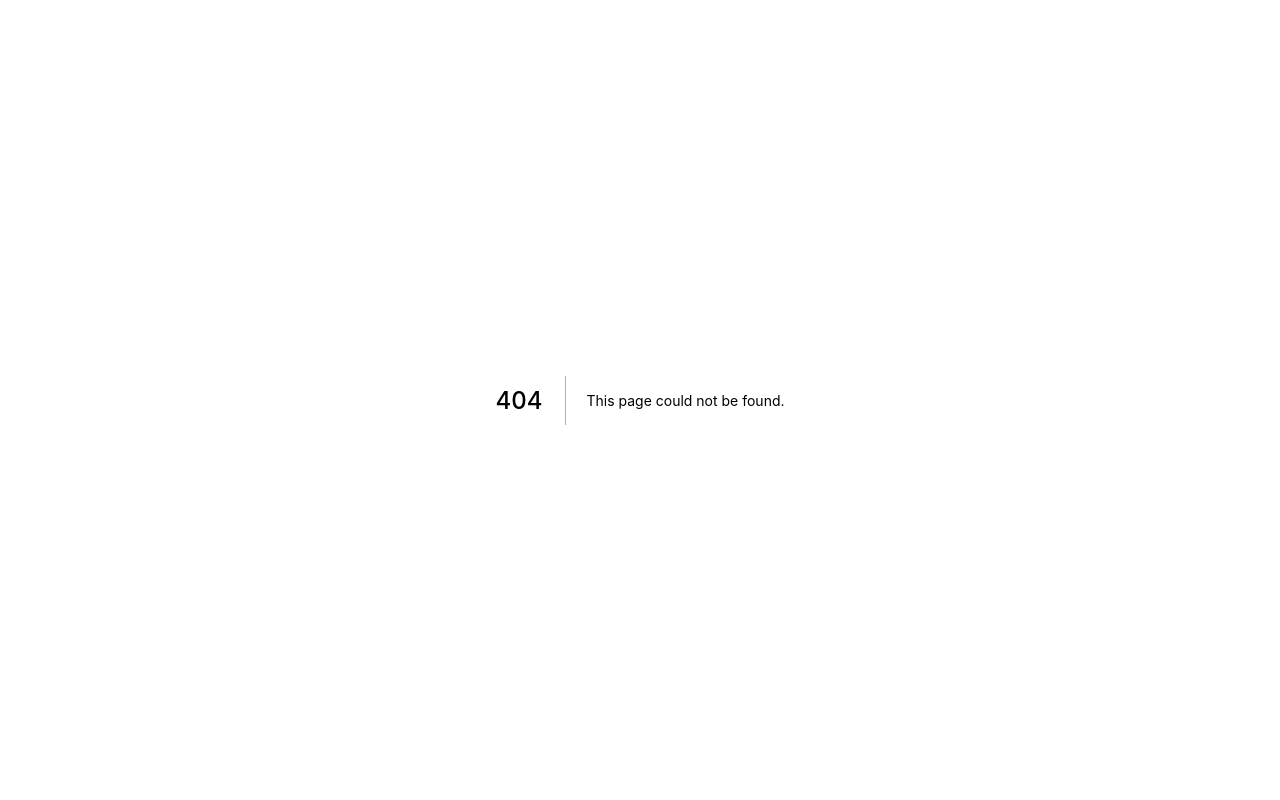
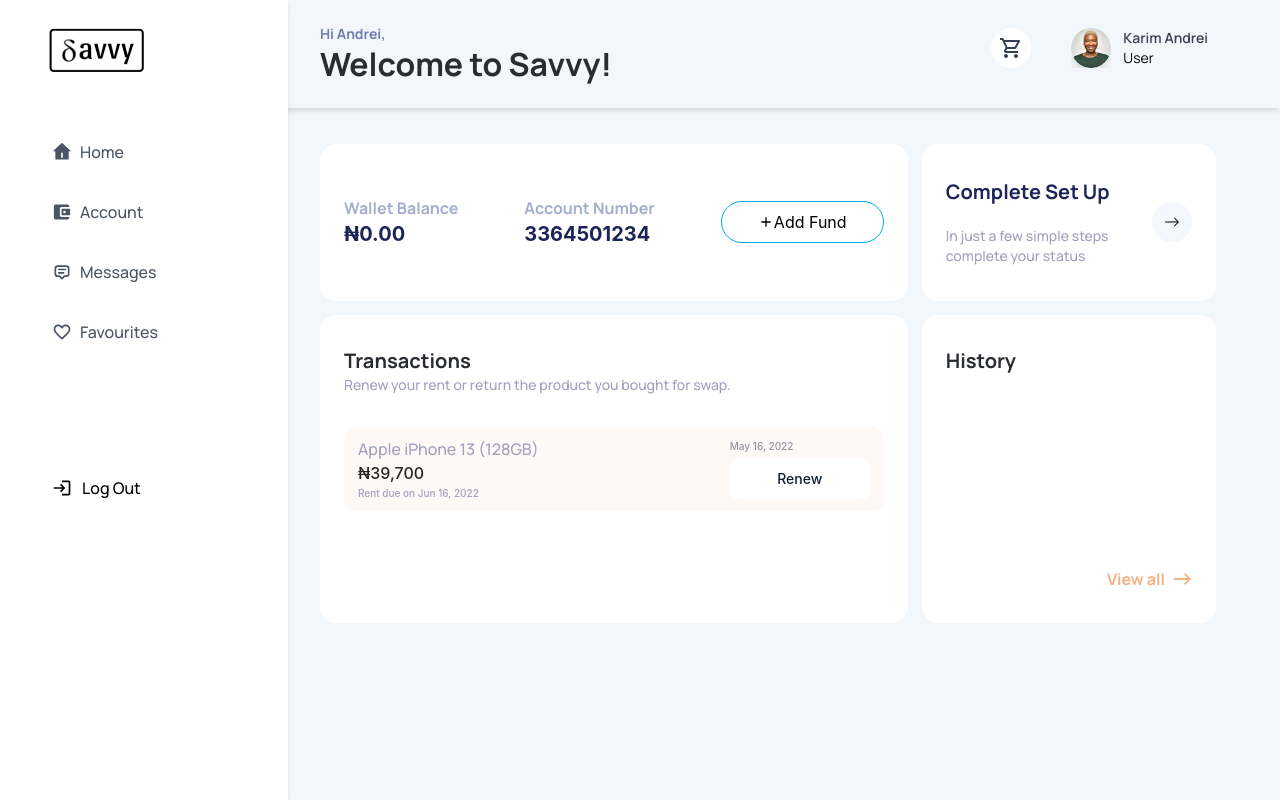
Before and after one commit to SavvyAfrica/savvyWaitlist, a Next.js app: page /dashboard/account in a window 1280 px wide. Before the commit this address had no page. Built offline with nearby package versions, Linux system fonts and the light colour scheme.

Commit message:
added the account view

```diff
--- /dev/null
+++ b/components/DashboardBox1/DashboardBox1.tsx
@@ -0,0 +1,17 @@
+import React from 'react'
+
+
+interface IMyProp {
+    children: React.ReactNode;
+    className?: string;
+}
+
+function DashboardBox1({ children, className }: IMyProp) {
+  return (
+    <div className={`max-w-full h-full w-full bg-white rounded-2xl flex py-8 px-6 ${className}`}>
+        {children}
+    </div>
+  )
+}
+
+export default DashboardBox1
--- /dev/null
+++ b/components/DashboardBox2/DashboardBox2.tsx
@@ -0,0 +1,17 @@
+import React from 'react'
+
+
+interface IMyProp {
+    children: React.ReactNode;
+    className?: string;
+}
+
+function DashboardBox2({ children, className }: IMyProp ) {
+  return (
+    <div className={`max-w-full h-full rounded-2xl w-full bg-white ${className}`}>
+        {children}
+    </div>
+  )
+}
+
+export default DashboardBox2
--- /dev/null
+++ b/components/DbTransactionBox/DbTransactionBox.tsx
@@ -0,0 +1,39 @@
+import React from 'react'
+import { Text } from '../typography/typography';
+
+
+interface IMyProp {
+    className?: string;
+    productName: string;
+    unitPrice: string;
+    dueDate: string;
+    currentDate: string;
+    ctaBtn: React.ReactNode;
+}
+
+function DbTransactionBox(props: IMyProp) {
+    const { className, productName, unitPrice, dueDate, currentDate, ctaBtn } = props
+
+  return (
+    <>
+        <div className={`h-auto sm:h-[84px] bg-[#f9d7c026] py-2.5 px-3.5 rounded-xl ${className}`}>
+            <div className="flex sm:flex-row flex-col items-center justify-center">
+                <div className="sm:mr-auto mr-0 sm:mb-0 mb-6">
+                    <Text variant='paragraph_3' className='font-medium text-[#A1A0BD] sm:text-left text-center'>{productName}</Text>
+                    <span className="block paragraph_1 font-medium text-[#272727] sm:text-left text-center">{unitPrice}</span>
+                    <p className="sm:text-[10px] text-[12px] font-medium leading-4 text-[#A1A0BD] sm:text-left text-center">{dueDate}</p>
+                </div>
+
+                <div className="sm:ml-auto ml-0">
+                    <p className="sm:text-[10px] text-[12px] font-medium leading-4 opacity-50 text-[#2F294D] mb-1 sm:text-left text-center">{currentDate}</p>
+                    <button className='bg-white w-[140px] h-[41px] rounded-lg flex justify-center items-center'>
+                        <span className='inline-block text-sm font-medium text-[#0F2137]'>{ctaBtn}</span>
+                    </button>
+                </div>
+            </div>
+        </div>
+    </>
+  )
+}
+
+export default DbTransactionBox
--- /dev/null
+++ b/pages/dashboard/account/index.tsx
@@ -0,0 +1,92 @@
+import React from 'react'
+import { Button } from '../../../components/button/button'
+import { BiPlus } from 'react-icons/bi'
+import { BsArrowRight } from 'react-icons/bs'
+import Dashboard from '../../../components/Dashboard/Dashboard'
+import DashboardBox1 from '../../../components/DashboardBox1/DashboardBox1'
+import DashboardBox2 from '../../../components/DashboardBox2/DashboardBox2'
+import { Text } from '../../../components/typography/typography'
+import DbTransactionBox from '../../../components/DbTransactionBox/DbTransactionBox'
+import Vector3 from '../../../assets/png/Vector3.png'
+import Image from 'next/image';
+
+
+function account() {
+  return (
+      <>
+        <Dashboard>
+          <section
+            className="w-full flex xl:flex-row flex-col h-auto xl:h-[156.79px] items-center justify-center gap-3.5 flex-initial mb-3.5"
+          >
+            <DashboardBox1 className='xl:w-4/6 flex sm:flex-row flex-col justify-center items-center'>
+              <div className="flex flex-col justify-start sm:items-start items-center sm:mb-0 mb-6 ">
+                <Text variant='paragraph_3' className='text-[#A3AED0] font-bold'>Wallet Balance</Text>
+                <span className='block text-[#1B2559] font-bold text-xl'>₦0.00</span>
+              </div>
+
+              <div className="flex flex-col justify-start sm:items-start items-center sm:mx-auto mx-0 sm:mb-0 mb-6">
+                <Text variant='paragraph_3' className='text-[#A3AED0] font-bold'>Account Number</Text>
+                <span className='block text-[#1B2559] font-bold text-xl'>3364501234</span>
+              </div>
+
+              <Button className='w-[163px] border border-[#00B0f0] border-solid rounded-3xl py-2 px-4'>
+                <BiPlus />
+                Add Fund
+              </Button>
+            </DashboardBox1>
+
+            <DashboardBox2 className='xl:w-2/6 flex sm:flex-row flex-col justify-center items-center py-8 px-6'>
+              <div className="sm:mr-auto mr-0 sm:mb-0 mb-6">
+                <Text variant='paragraph_1' className='text-[#1B2559] font-bold mb-5 sm:text-left text-center'>Complete Set Up</Text>
+                <Text variant='paragraph_4' className='text-[#A1A0BD] font-medium sm:max-w-[190px] max-w-full sm:text-left text-center'>
+                  In just a few simple steps complete your status
+                </Text>
+              </div>
+
+              <div className="w-[40px] h-[40px] rounded-full bg-[#F4F7FE] flex items-center justify-center sm:ml-auto ml-0">
+                <BsArrowRight />
+              </div>
+            </DashboardBox2>
+          </section>
+
+          <section
+            className='w-full h-auto xl:h-[340px] flex flex-col xl:flex-row items-start justify-start gap-3.5 flex-initial pb-8'
+          >
+            <DashboardBox1 className='xl:w-4/6 flex flex-col'>
+              <div className="mb-8 sm:text-left text-center">
+                <Text variant='paragraph_1' className='text-[#292D32] font-bold'>Transactions</Text>
+                <Text variant='paragraph_4' className='font-medium text-[#A1A0BD] sm:max-w-[388px] max-w-full sm:text-left text-center'>
+                  Renew your rent or return the product you bought for swap.
+                </Text>
+              </div>
+
+              <div className="">
+                <DbTransactionBox
+                  productName='Apple iPhone 13 (128GB)'
+                  unitPrice='₦39,700'
+                  dueDate='Rent due on Jun 16, 2022'
+                  currentDate='May 16, 2022'
+                  ctaBtn='Renew'
+                />
+              </div>
+            </DashboardBox1>
+
+            <DashboardBox2 className='xl:w-2/6 py-8 px-6 flex flex-col justify-between'>
+              <div className="mb-8">
+                <Text variant='paragraph_1' className='text-[#292D32] font-bold'>History</Text>
+              </div>
+
+              <div className="my-auto"></div>
+
+              <div className="flex items-center justify-end cursor-pointer w-full">
+                <Text variant='paragraph_3' className='text-[#F4B183] font-bold mr-2'>View all</Text>
+                <Image src={Vector3} alt='vector' />
+              </div>
+            </DashboardBox2>
+          </section>
+       </Dashboard>
+      </>
+  )
+}
+
+export default account
--- a/pages/dashboard/index.tsx
+++ b/pages/dashboard/index.tsx
@@ -9,6 +9,8 @@ import Cart from '../../assets/png/empty_cart.png';
 import Image from 'next/image';
 import { Button } from '../../components/button/button';
 import { Text } from '../../components/typography/typography';
+import DashboardBox1 from '../../components/DashboardBox1/DashboardBox1';
+import DashboardBox2 from '../../components/DashboardBox2/DashboardBox2';
 
 
 
@@ -20,8 +22,8 @@ function dashboard() {
             <section
                 className='w-full flex md:flex-row flex-col h-auto md:h-[156.79px] items-center justify-center gap-3.5 flex-initial mb-3.5'
             >
-                <div
-                    className="max-w-full h-full w-full md:w-4/6 bg-white rounded-2xl flex sm:flex-row flex-col sm:items-center items-start md:justify-center justify-start py-8 px-6"
+                <DashboardBox1
+                    className="md:w-4/6 sm:flex-row flex-col sm:items-center items-start md:justify-center justify-start"
                 >
                     <div className="max-w-16 h-16 flex items-center">
                         <Image src={Vector1} alt='vector' />
@@ -32,20 +34,21 @@ function dashboard() {
                     </div>
 
                     <Button className='w-[163px] border border-[#00B0f0] border-solid rounded-3xl py-2 px-4'>Go there</Button>
-                </div>
+                </DashboardBox1>
 
-                <div
-                    className="w-2/6 h-full rounded-2xl md:block hidden bg-white"
+                <DashboardBox2
+                    className="md:w-2/6 md:block hidden"
                 >
                     {/* <Image src={Rectangle} alt='rectangle' className='object-cover' /> */}
-                </div>
+                </DashboardBox2>
             </section>
+
 
             <section
                 className="w-full h-auto md:h-[340px] flex md:flex-row flex-col items-center justify-center gap-3.5 flex-initial mb-3.5"
             >
-                <div
-                    className="max-w-full h-full w-full md:w-4/6 bg-white gap-3.5 rounded-2xl flex items-center justify-start md:justify-center py-8 px-6"
+                <DashboardBox1
+                    className="md:w-4/6 items-center justify-start md:justify-center"
                 >
                     <div>
                         <span>
@@ -64,9 +67,9 @@ function dashboard() {
                     <div className="max-w-[267.12px] h-[164.53px] gap-3 flex items-center sm:block hidden">
                         <Image src={Products} alt='products' />
                     </div>
-                </div>
+                </DashboardBox1>
 
-                <div className="max-w-full w-full md:w-2/6 h-full rounded-2xl bg-white pt-8 pb-6 px-6">
+                <DashboardBox2 className="md:w-2/6 pt-8 pb-6 px-6">
                     <div className="flex items-center justify-start md:justify-center">
                         <div className="flex md:flex-col flex-row-reverse md:items-start justify-between items-center">
                             <div className="w-[68px] h-[68px] bg-[#F6F8FD] rounded-full flex justify-center items-center sm:inline-flex hidden">
@@ -88,13 +91,13 @@ function dashboard() {
                             </div>
                         </div>
                     </div>
-                </div>
+                </DashboardBox2>
             </section>
 
             <section
                 className="w-full h-auto md:h-[340px] flex md:flex-row flex-col items-center justify-center gap-3.5 flex-initial pb-8"
             >
-                <div className="max-w-full h-full w-full md:w-4/6 bg-white rounded-2xl flex justify-center py-8 px-6">
+                <DashboardBox1 className="md:w-4/6 justify-center">
                     <div className="flex flex-col items-start">
                         <div className="flex justify-center w-full mb-9">
                             <Text variant="paragraph_3" className='font-bold text-[#292D32]'>My Saved Items</Text>
@@ -110,9 +113,9 @@ function dashboard() {
                             </Text>
                         </div>
                     </div>
-                </div>
+                </DashboardBox1>
 
-                <div className="max-w-full w-full md:w-2/6 h-full rounded-2xl flex justify-center bg-white py-8 px-6">
+                <DashboardBox2 className="md:w-2/6 flex justify-center py-8 px-6">
                     <div className="flex flex-col items-start">
                         <div className="flex justify-center w-full">
                             <Text variant="paragraph_3" className='font-bold text-[#292D32]'>Recently Viewed</Text>
@@ -125,7 +128,7 @@ function dashboard() {
                             <Image src={Vector3} alt='vector' />
                         </div>
                     </div>
-                </div>
+                </DashboardBox2>
             </section>
         </Dashboard>
     </>
```
Also changed, not shown: styles/globals.css (line endings or trailing spaces).
